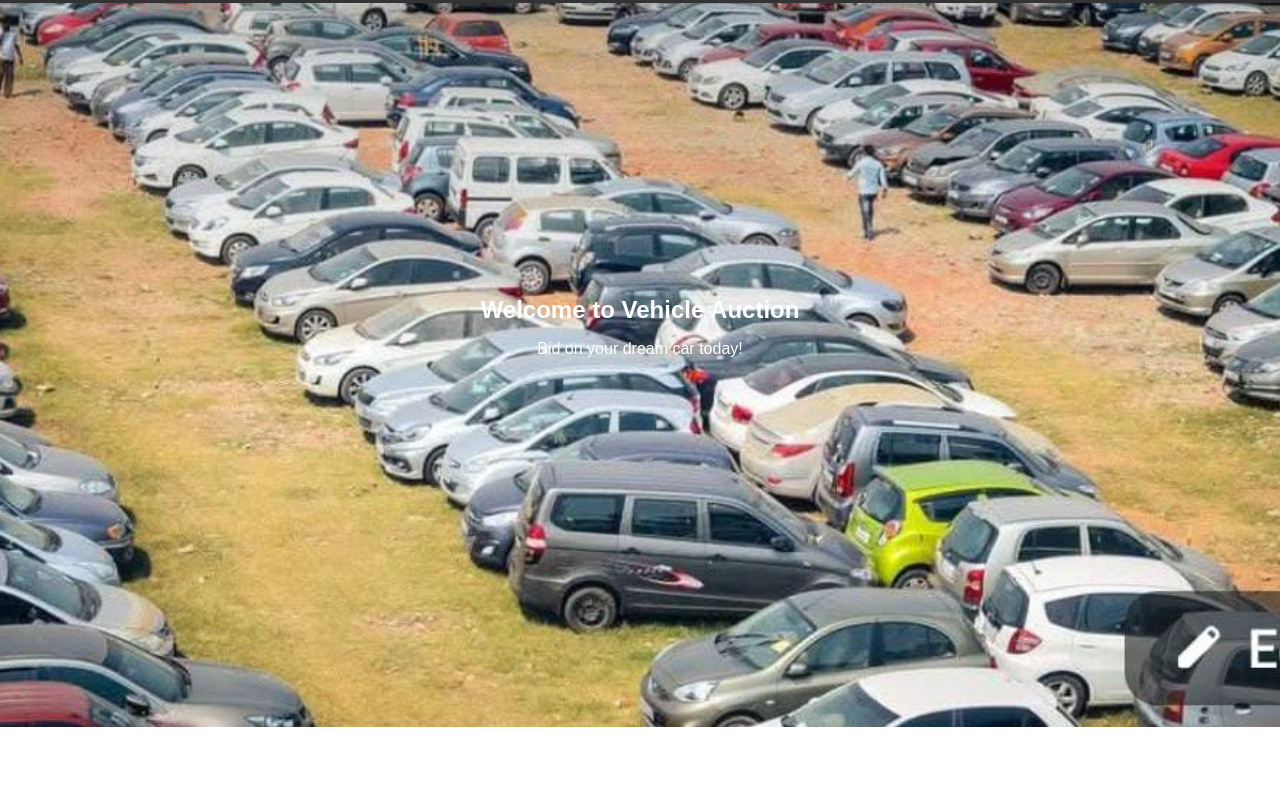
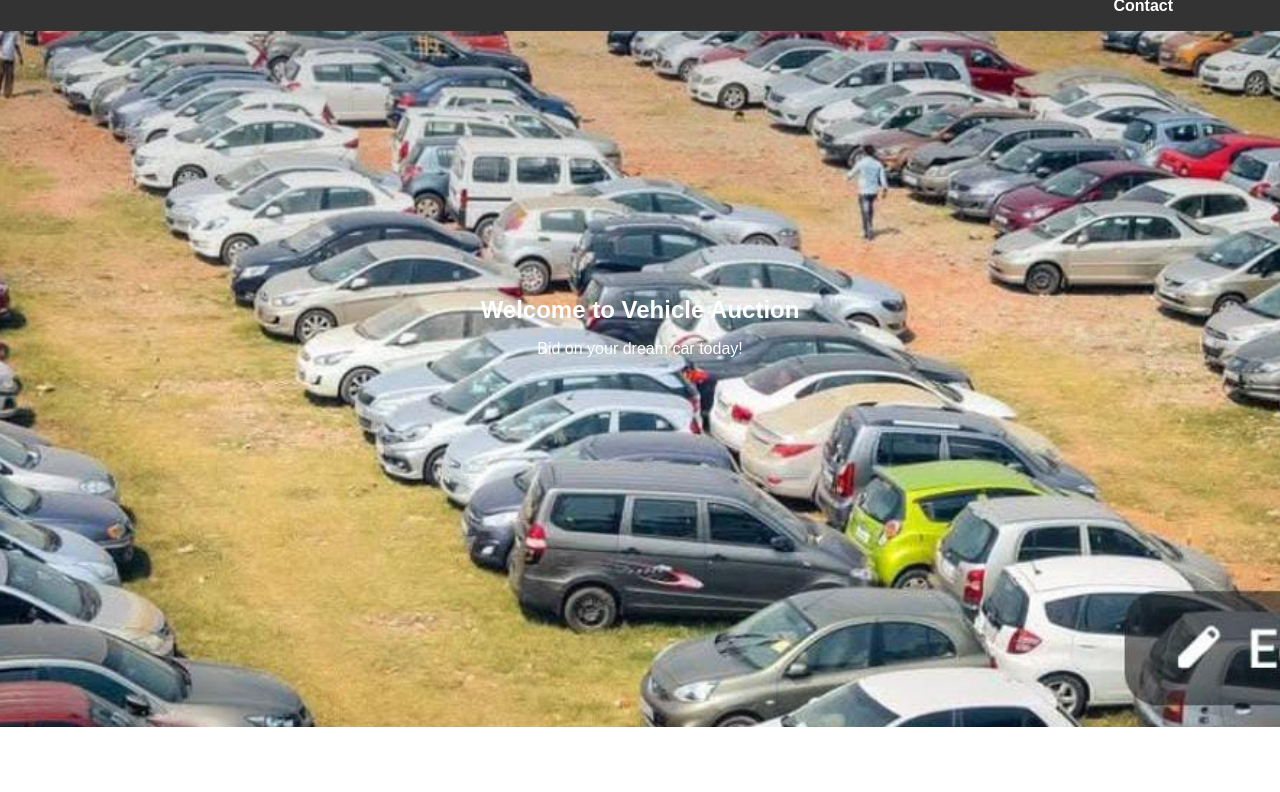
Before and after one commit to mahekvertexautosolution-collab/my-website, a plain HTML site: page demo.html in a window 1280 px wide. Shown: the part 73-865 px from the top of the page. Drawn offline with Linux system fonts and the light colour scheme; files whose address does not match are found by name.

Commit message:
Update demo.html

```diff
--- a/demo.html
+++ b/demo.html
@@ -36,6 +36,11 @@
       margin-left: 20px;
       text-decoration: none;
       font-weight: bold;
+      display: flex;
+    flex-wrap: nowrap;
+    justify-content: space-between;
+    align-items: flex-end;
+    padding-left: 800px;*
     }
 
     header nav a:hover {
```
